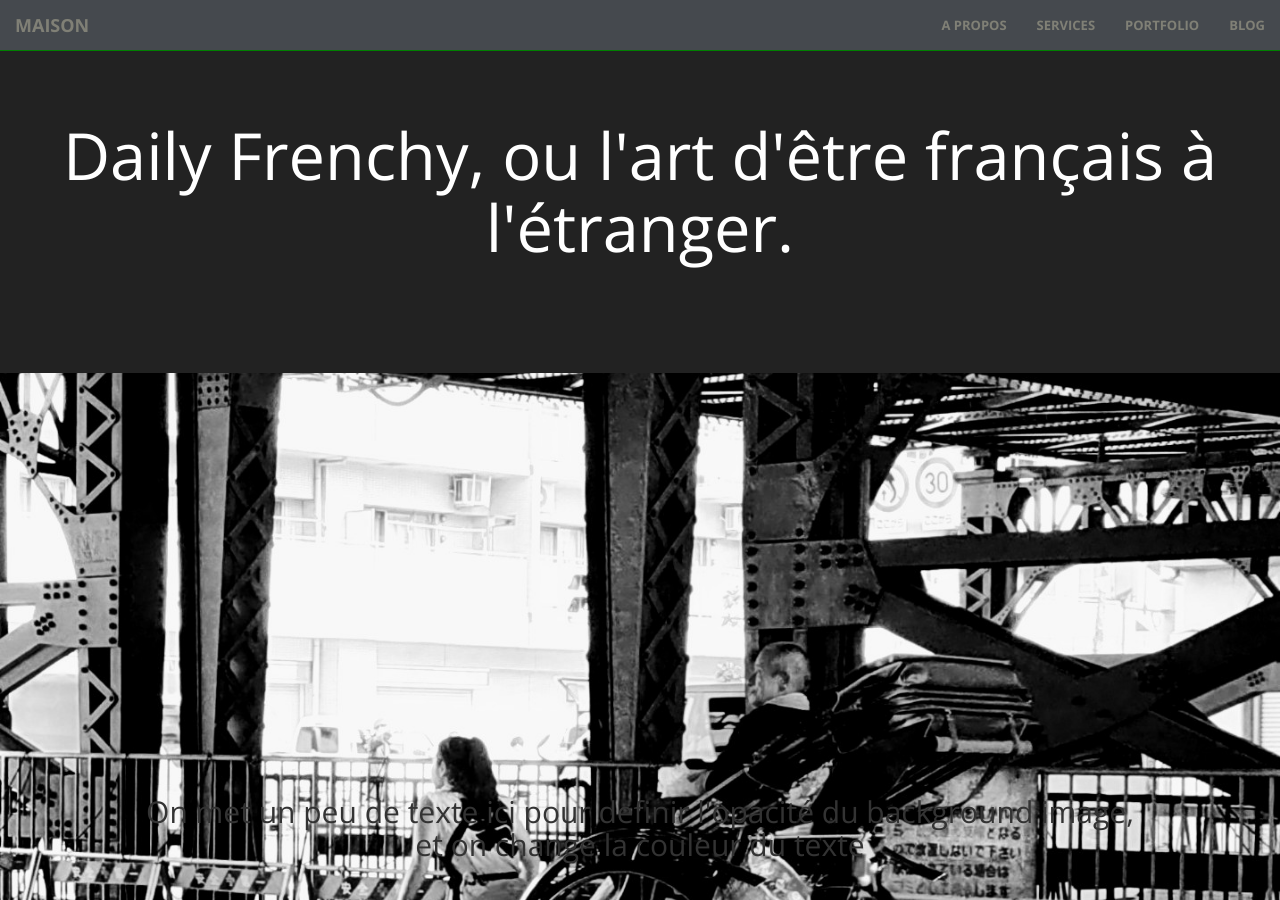
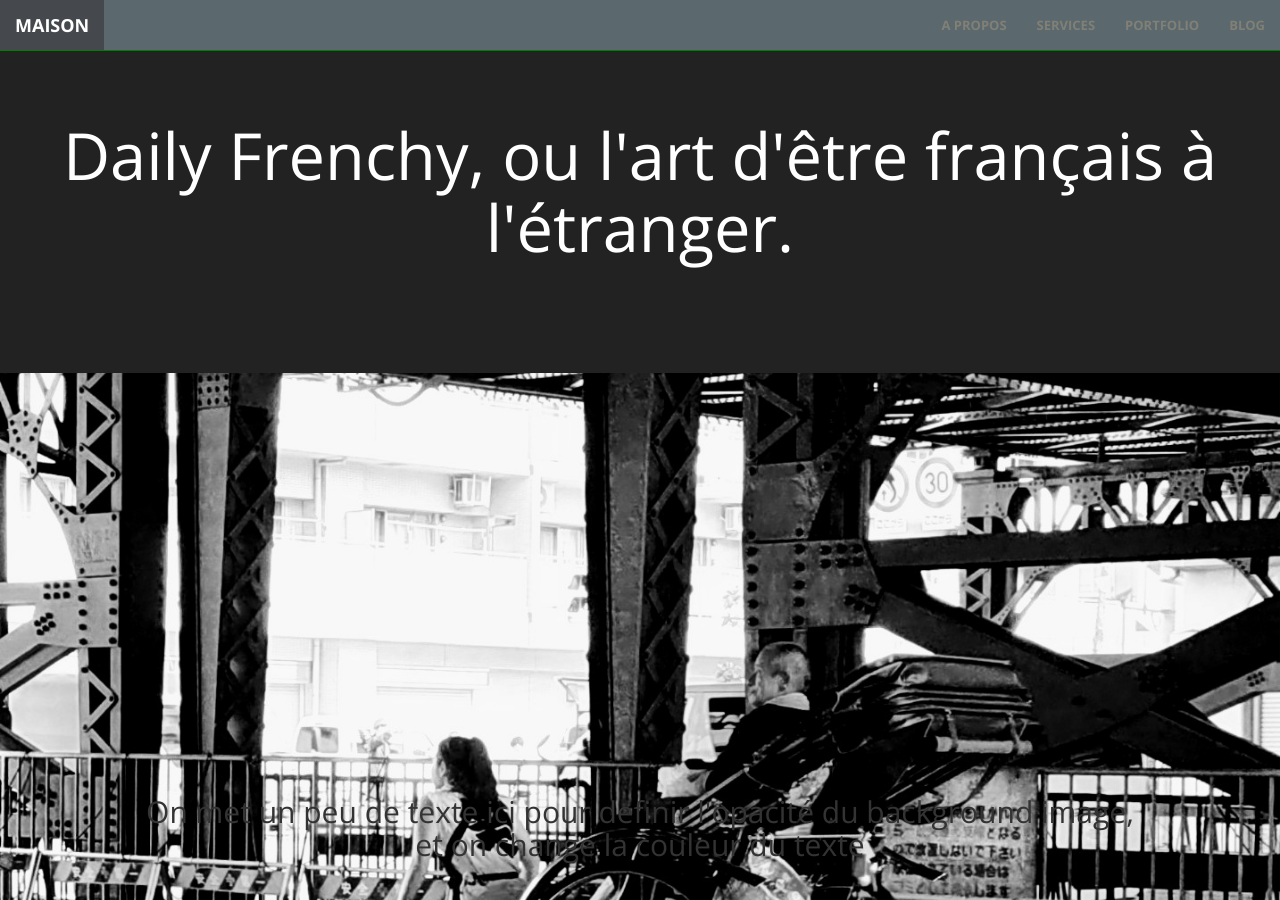
Before and after one commit to daily-frenchy/open, a Jekyll site: the page built from index.html, in a window 1280 px wide and 900 px high. Built offline with Jekyll 4.4.1, drawn with Linux system fonts in a browser that asks for light colours.

Commit message:
Update creative.css

```diff
--- a/css/creative.css
+++ b/css/creative.css
@@ -142,8 +142,8 @@
 @media(min-width:768px) {
     .navbar-default {
         border-color: green;
-        background-color: #45494e;
-            width: 100%;
+        background-color: #5b686d;
+        width: 100%;
     /*   couleur barre totale , en haut de page ( version pc ) */
     }
 
@@ -154,14 +154,14 @@
 
     .navbar-default .navbar-header .navbar-brand:hover,
     .navbar-default .navbar-header .navbar-brand:focus {
-        color: #808076;
+        color: white;
     /*  ecriture bloc "maison " en hover  ( version pc )*/
     }
 
     .navbar-default .nav > li>a,
     .navbar-default .nav>li>a:focus {
         color: #808076;
-    /*    ecriture texte menu ( version pc )      */
+    /*    ecriture texte menu nav non descendu ( version pc )      */
     }
 
     .navbar-default .nav > li>a:hover,
@@ -172,7 +172,7 @@
 
     .navbar-default.affix {
         border-color: rgba(34,34,34,.05);
-        background-color: white;
+        background-color: #2f3234;
 /*    quand on bouge l'ecran, la navbar change de couleur ( version pc )      */
     }
 
@@ -184,7 +184,7 @@
 
     .navbar-default.affix .navbar-header .navbar-brand:hover,
     .navbar-default.affix .navbar-header .navbar-brand:focus {
-        color: yellow;
+        color: #b9ceac;
 /*         couleur ecriture "maison" quan don passe la souris dessus  */
     }
 
```
